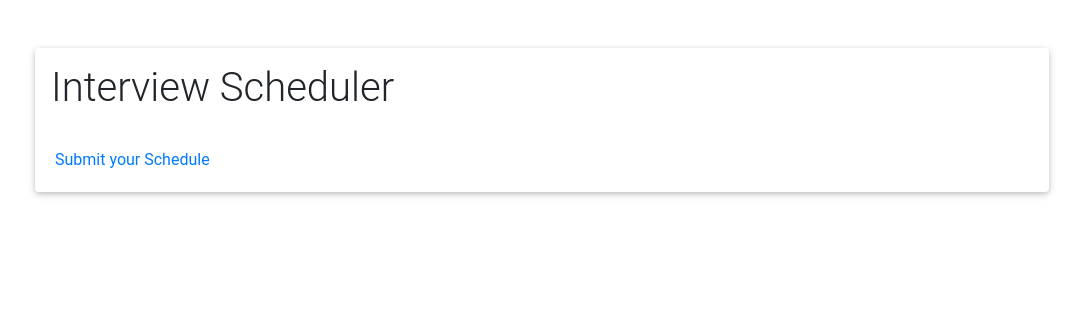
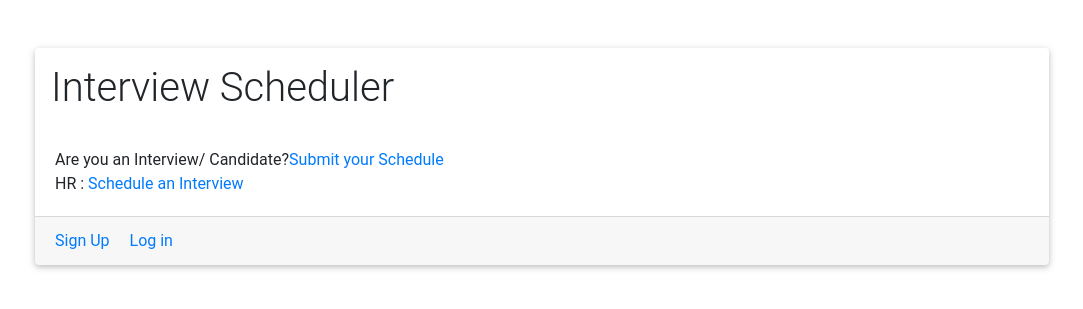
Before and after one commit to cmkishores/entri_IntervireScheduler, a Django app: page / in a window 1280 px wide. Shown: the top 309 px of the page, without its empty margins (98-1181 px from the left). Run offline with Django 3.2, Linux system fonts and the light colour scheme; some libraries are stand-ins or nearby versions.

Commit message:
Add links for sign up sign in and submit schedule, interview schedule

```diff
--- a/templates/home.html
+++ b/templates/home.html
@@ -8,12 +8,19 @@ Home
 
 {% block body%}
     <div>
-    <div class="card m-5">
-        <h1 class="card-title m-3">Interview Scheduler</h1>
-        <div class="card-body">
-        <a href='{% url "submit" %}'>Submit your Schedule</a>
-         </div
-    </div>
+        <div class="card m-5">
+            <h1 class="card-title m-3">Interview Scheduler</h1>
+            <div class="card-body">
+                Are you an Interview/ Candidate?<a class="card-link" href='{% url "submit" %}'>Submit your Schedule</a>
+                        <br>
+                HR : <a class="card-link" href='{% url "submit" %}'>Schedule an Interview</a>
+            </div>
+
+        <div class="card-footer">
+        <a href="{% url 'signup' %}">Sign Up </a>
+        <a class="m-3"href="{% url 'login' %}"> Log in </a>  </div>
 
         </div>
+
+    </div>
 {% endblock body %}
```
